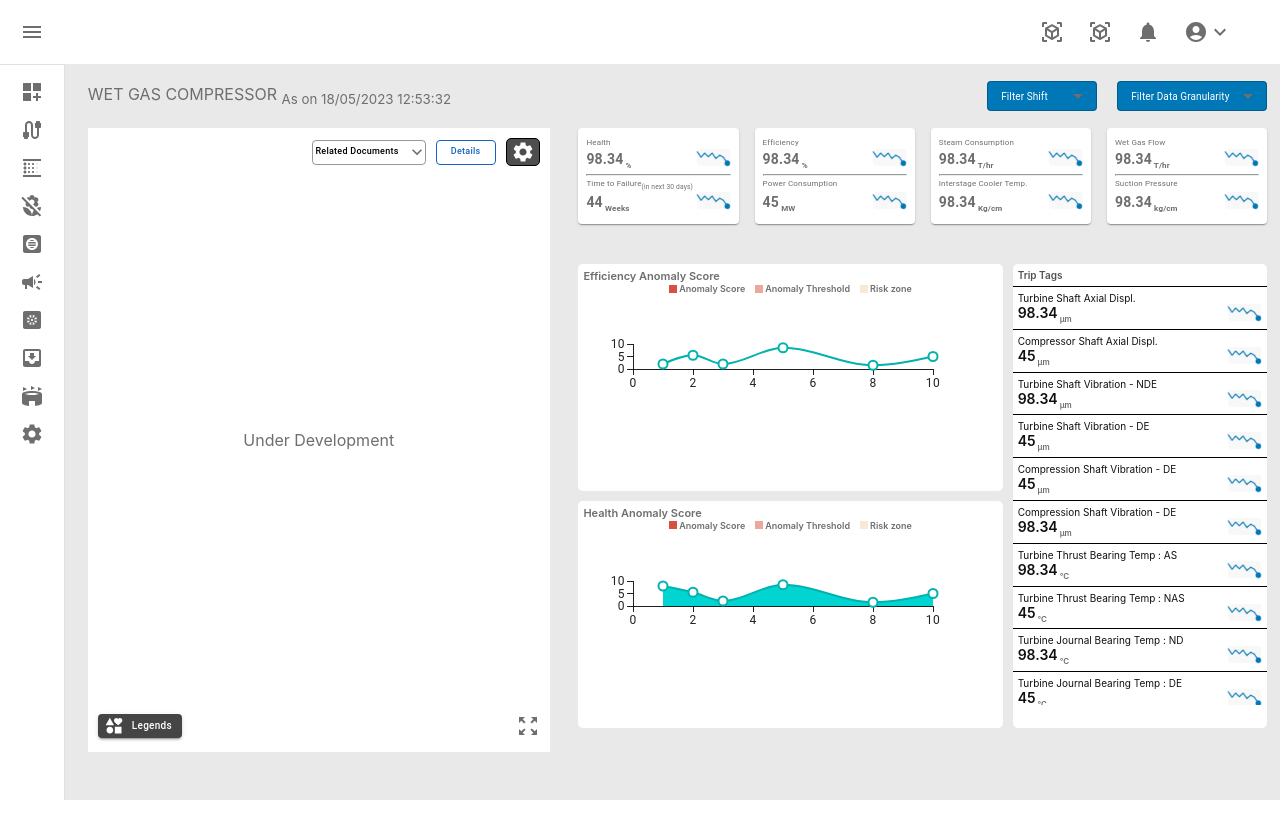
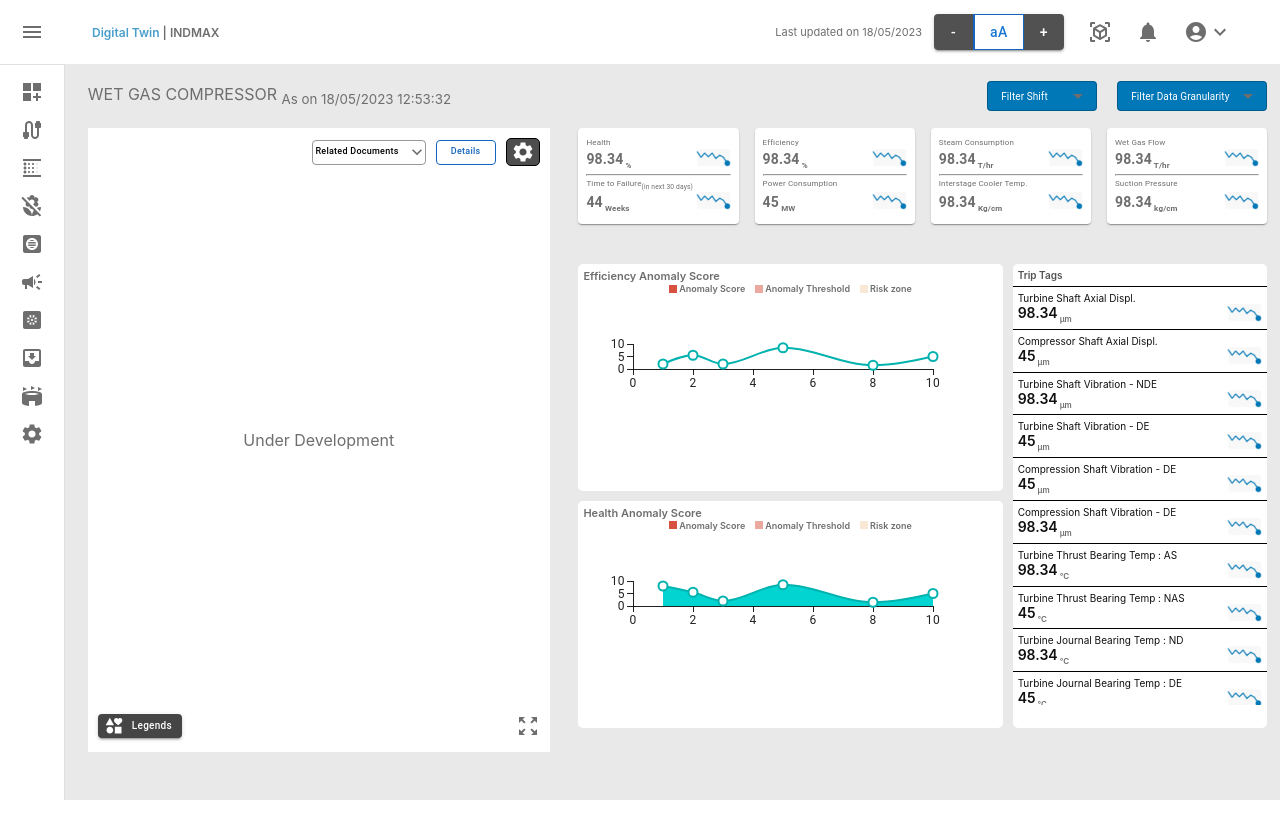
Before and after one commit to vishwajitkhanna/algo8, a React (Create React App) app: page / in a window 1280 px wide. Built offline with nearby package versions, Linux system fonts and the light colour scheme.

Commit message:
fouth commit

```diff
--- a/src/App.css
+++ b/src/App.css
@@ -31,3 +31,14 @@
     padding-right: 1vw;
     overflow: hidden;
 }
+
+.nav-update{
+    font-size: 11px;
+}
+.nav-titles{
+    font-size: 12px;
+    font-weight: 600;
+}
+.nav-titles-color{
+    color: #499ECB;
+}
--- /dev/null
+++ b/src/Components/Fontbtn.js
@@ -0,0 +1,15 @@
+import * as React from "react";
+import Button from "@mui/material/Button";
+import ButtonGroup from "@mui/material/ButtonGroup";
+
+export default function BasicButtonGroup() {
+  return (
+    <ButtonGroup variant="contained">
+      <Button sx={{ backgroundColor: "#515151" }}>-</Button>
+      <Button sx={{ textTransform: "inherit" }} variant="outlined">
+        aA
+      </Button>
+      <Button sx={{ backgroundColor: "#515151" }}>+</Button>
+    </ButtonGroup>
+  );
+}
--- a/src/Components/Qwer.js
+++ b/src/Components/Qwer.js
@@ -1,65 +1,19 @@
 import * as React from "react";
-import { styled, alpha } from "@mui/material/styles";
 import AppBar from "@mui/material/AppBar";
 import Box from "@mui/material/Box";
 import Toolbar from "@mui/material/Toolbar";
 import IconButton from "@mui/material/IconButton";
 import ManageAccountsIcon from "@mui/icons-material/ManageAccounts";
-import Typography from "@mui/material/Typography";
-import InputBase from "@mui/material/InputBase";
 import HelpIcon from "@mui/icons-material/Help";
 import ExitToAppIcon from "@mui/icons-material/ExitToApp";
-import Badge from "@mui/material/Badge";
 import KeyboardArrowDownIcon from "@mui/icons-material/KeyboardArrowDown";
 import MenuItem from "@mui/material/MenuItem";
 import Menu from "@mui/material/Menu";
-import MenuIcon from "@mui/icons-material/Menu";
-import SearchIcon from "@mui/icons-material/Search";
 import AccountCircle from "@mui/icons-material/AccountCircle";
-import MailIcon from "@mui/icons-material/Mail";
 import NotificationsIcon from "@mui/icons-material/Notifications";
 import MoreIcon from "@mui/icons-material/MoreVert";
 import ViewInArIcon from "@mui/icons-material/ViewInAr";
-
-const Search = styled("div")(({ theme }) => ({
-  position: "relative",
-  borderRadius: theme.shape.borderRadius,
-  backgroundColor: alpha(theme.palette.common.white, 0.15),
-  "&:hover": {
-    backgroundColor: alpha(theme.palette.common.white, 0.25),
-  },
-  marginRight: theme.spacing(2),
-  marginLeft: 0,
-  width: "100%",
-  [theme.breakpoints.up("sm")]: {
-    marginLeft: theme.spacing(3),
-    width: "auto",
-  },
-}));
-
-const SearchIconWrapper = styled("div")(({ theme }) => ({
-  padding: theme.spacing(0, 2),
-  height: "100%",
-  position: "absolute",
-  pointerEvents: "none",
-  display: "flex",
-  alignItems: "center",
-  justifyContent: "center",
-}));
-
-const StyledInputBase = styled(InputBase)(({ theme }) => ({
-  color: "inherit",
-  "& .MuiInputBase-input": {
-    padding: theme.spacing(1, 1, 1, 0),
-    // vertical padding + font size from searchIcon
-    paddingLeft: `calc(1em + ${theme.spacing(4)})`,
-    transition: theme.transitions.create("width"),
-    width: "100%",
-    [theme.breakpoints.up("md")]: {
-      width: "20ch",
-    },
-  },
-}));
+import BasicButtonGroup from "./Fontbtn";
 
 export default function PrimarySearchAppBar() {
   const [anchorEl, setAnchorEl] = React.useState(null);
@@ -157,6 +111,7 @@ export default function PrimarySearchAppBar() {
       >
         <Toolbar>
           <Box sx={{ flexGrow: 1 }} />
+          <div className="nav-update">Last updated on 18/05/2023</div>
           <Box
             sx={{
               display: { xs: "none", md: "flex" },
@@ -167,7 +122,7 @@ export default function PrimarySearchAppBar() {
               aria-label="show 4 new mails"
               color="inherit"
             >
-              <ViewInArIcon />
+              <BasicButtonGroup />
             </IconButton>
             <IconButton
               size="large"
--- a/src/Components/Qwertyu.js
+++ b/src/Components/Qwertyu.js
@@ -6,7 +6,6 @@ import MuiAppBar from "@mui/material/AppBar";
 import Toolbar from "@mui/material/Toolbar";
 import List from "@mui/material/List";
 // import CssBaseline from "@mui/material/CssBaseline";
-import Typography from "@mui/material/Typography";
 import Divider from "@mui/material/Divider";
 import IconButton from "@mui/material/IconButton";
 import MenuIcon from "@mui/icons-material/Menu";
@@ -128,6 +127,10 @@ export default function MiniDrawer() {
           >
             <MenuIcon />
           </IconButton>
+          <div className="nav-titles">
+            <span className="nav-titles-color">Digital Twin</span>
+            <span> | INDMAX</span>
+          </div>
           <PrimarySearchAppBar />
         </Toolbar>
       </AppBar>
--- a/src/Components/Titlehead.css
+++ b/src/Components/Titlehead.css
@@ -20,3 +20,15 @@
     padding: 2px 12px;
     background-color: #0077B6;
 }
+
+@media screen and (max-width:700px) {
+    .titlehead{
+        width: 700px;
+        height: 8vh;
+        padding: 0px 1vw;
+        display: flex;
+        justify-content: space-between;
+        align-items: center;
+        margin-top: -6vh;
+    }
+}
```
